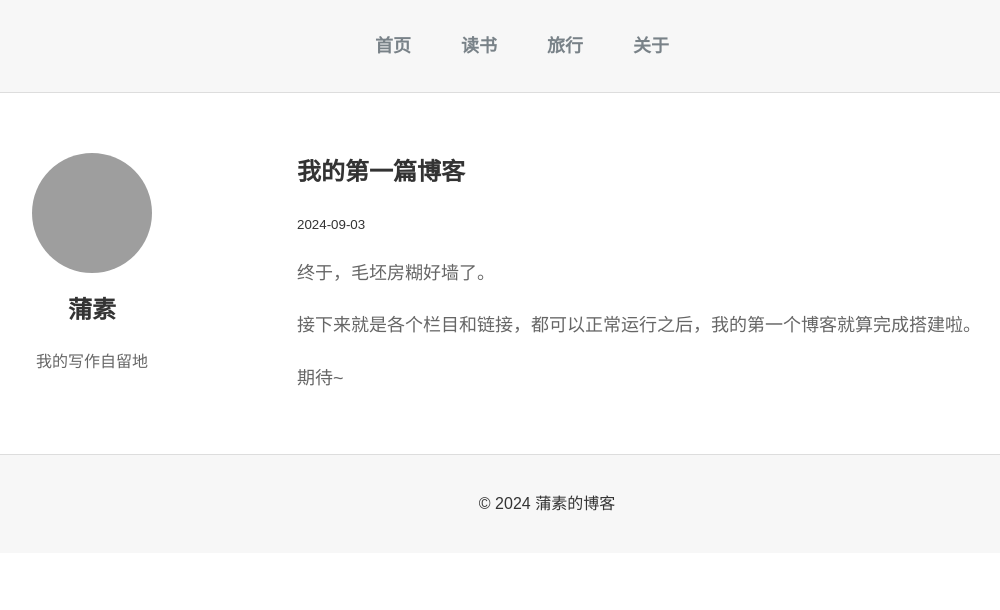
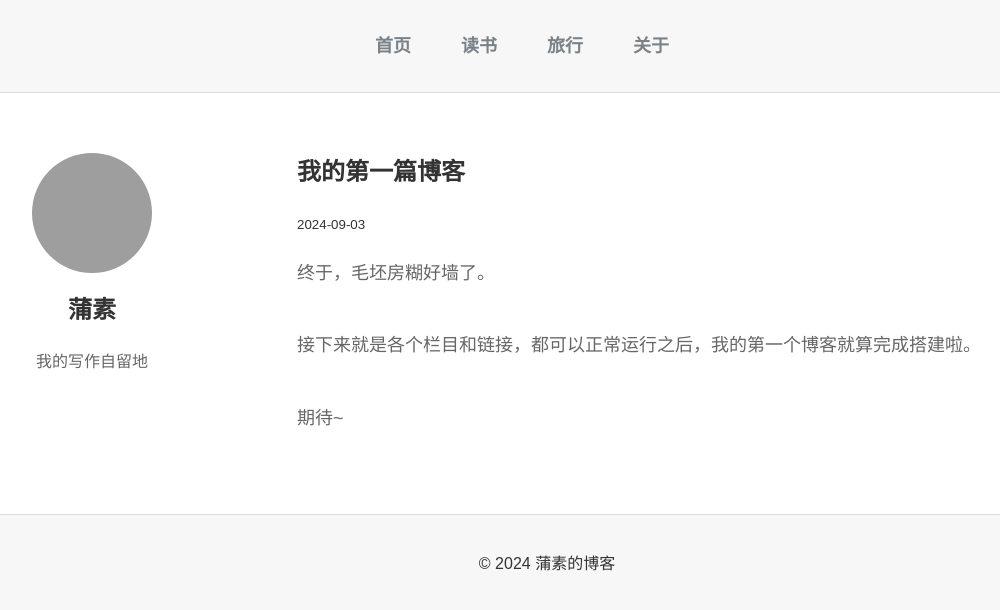
Before and after one commit to pususu/skills-github-pages, a Jekyll site: the page built from _posts/2024-09-04-wo-de-di-yi-pian-bo-ke.md, in a window 1280 px wide. Shown: the top 610 px of the page, without its empty margins (93-1093 px from the left). Built offline with Jekyll 4.4.1, drawn with Linux system fonts in a browser that asks for light colours; grey boxes are pictures that could not be loaded.

Commit message:
Update style.css

```diff
--- a/assets/css/style.css
+++ b/assets/css/style.css
@@ -122,7 +122,7 @@ body {
     font-size: 18px;
     color: #666;
     line-height: 1.8; /* 保持行距 */
-    margin-bottom: 20px; /* 增加段落间距 */
+    margin-bottom: 40px; /* 增加段落间距 */
 }
 
 .post-content .post-body {
```
